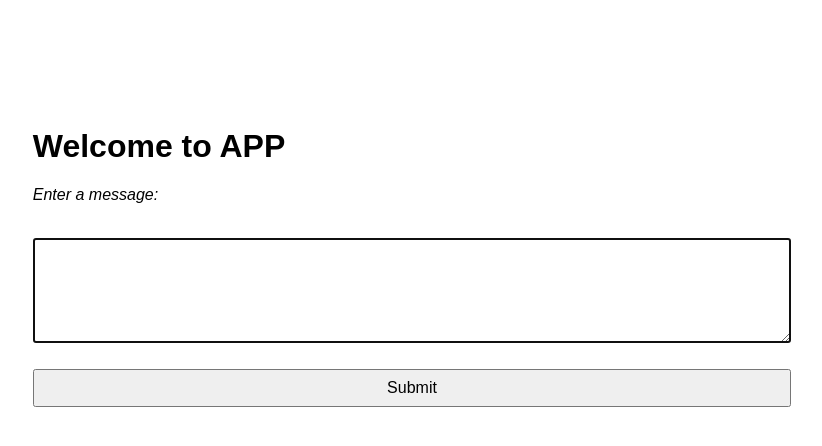
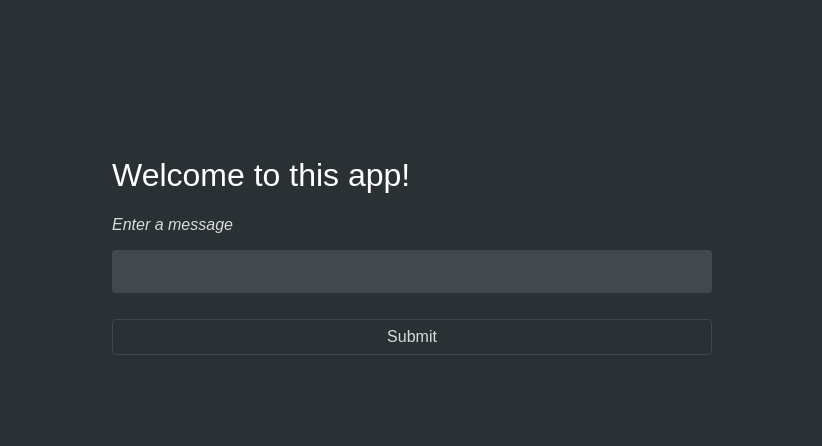
Before and after one commit to rhofvendahl/one23_classic, a Flask app: page / in a window 1280 px wide. Shown: the top 446 px of the page, without its empty margins (228-1050 px from the left). Run offline with Flask 2, Linux system fonts and the light colour scheme.

Commit message:
feat: dark mode & styles update

```diff
--- a/static/css/main.css
+++ b/static/css/main.css
@@ -1,20 +1,48 @@
+/*
+Palette
+131515 (Eerie Black)
+1D2020 (Eerie Black)
+2A3135 (Gunmetal)
+42484B (Charcoal)
+5C6062 (Granite Gray)
+777A7D (Sonic Silver)
+818587 (Gray Web)
+D9DBDB (Gainsboro)
+*/
+
 body {
   font-family: Arial, sans-serif;
+  background-color: #2A3135;
+  color: #D9DBDB;
 }
 
-@media (min-width: 600px) {
-  #content-wrapper {
-    margin-left: 20%;
-    margin-right: 20%;
-    margin-top: 8rem;
-  }
+#content-wrapper {
+  display: flex;
+  align-items: center;
+  justify-content: center;
 }
-@media (max-width: 600px) {
-  #content-wrapper {
-    margin-top: 2rem;
-    margin-left: 1rem;
-    margin-right: 1rem;
-  }
+
+#content {
+  margin: 0 auto;
+  margin-top: 8rem;
+  width: 100%;
+  max-width: 600px;
+}
+
+
+#welcome {
+  font-weight: normal;
+  color: white;
+}
+
+#conversation {
+  white-space: pre-wrap;
+  color: white;
+}
+
+#prompt {
+  font-style: italic;
+  color: #D9DBDB;
 }
 
 form {
@@ -25,22 +53,37 @@ form {
 #user-input {
   padding: 0.5em;
   font-size: 1em;
+  background-color: #42484B;
+  border: none;
+  border-radius: 4px;
+  resize: none;
+  color: white;
+}
+
+#user-input:focus {
+  outline: none;
 }
 
 #submit {
   margin-top: 0.5em;
   padding: 0.5em;
   font-size: 1em;
+  box-shadow: none;
+  background-color: transparent;
+  border: 1px solid #42484B;
+  border-radius: 4px;
+  color: #D9DBDB;
 }
 
-#conversation {
-  white-space: pre-wrap;
+#submit:hover {
+  background: #42484B
+}
+
+#submit:active {
+  color: white;
 }
 
 #moderation {
   white-space: pre-wrap;
+  color: #D9DBDB
 }
-
-#prompt {
-  font-style: italic;
-}
--- a/static/js/main.js
+++ b/static/js/main.js
@@ -7,9 +7,11 @@ document.addEventListener('DOMContentLoaded', function() {
     let passcode = localStorage.getItem("passcode") || "";
 
     // Get the form element
-    const form = document.getElementById('form');
+    const formElement = document.getElementById('form');
 
-    document.getElementById("user-input").focus();
+    const inputElement = document.getElementById("user-input");
+
+    inputElement.focus();
 
     // Create a function to return the moderation text
     const getModText = (mod) => {
@@ -40,7 +42,7 @@ document.addEventListener('DOMContentLoaded', function() {
         }
 
         // Get the user input
-        const inputElement = document.getElementById("user-input");
+        // const inputElement = document.getElementById("user-input");
         const userInput = inputElement.value;
         inputElement.value = "";
 
@@ -106,16 +108,22 @@ document.addEventListener('DOMContentLoaded', function() {
     }
 
     // Add a submit event listener to the form
-    form.addEventListener('submit', function(event) {
+    formElement.addEventListener('submit', function(event) {
         submitUserInput(event);
     });
 
     // Add an event listener to the form to detect when the user presses a key
-    form.addEventListener('keydown', function(event) {
+    formElement.addEventListener('keydown', function(event) {
         // If the user presses the enter key without holding shift, and if the ctrl or meta key is
         // also pressed, submit the form
         if (event.key === "Enter" && !event.shiftKey) {
             submitUserInput(event);
         }
     });
+
+    inputElement.addEventListener('input', () => {
+
+        inputElement.style.height = 'auto';
+        inputElement.style.height = Math.min(inputElement.scrollHeight, 200) + 'px';
+    });
 });
--- a/templates/index.html
+++ b/templates/index.html
@@ -10,17 +10,19 @@
   </head>
   <body>
     <div id="content-wrapper">
-      <h1>Welcome to APP</h1>
+      <div id="content">
+        <h1 id="welcome">Welcome to this app!</h1>
         <div id="conversation"></div>
 
         <!-- Form for user input -->
-      <p id="prompt">Enter a message:</p><br>
+        <p id="prompt">Enter a message</p>
         <form id="form">
-        <textarea id="user-input" type="text" id="user-input" name="user-input" rows="6"></textarea><br>
+          <textarea id="user-input" type="text" id="user-input" name="user-input"></textarea><br>
           <input id="submit" type="submit" value="Submit">
         </form>
         <br>
         <div id="moderation"></div>
       </div>
+    </div>
   </body>
 </html>
```
Lines whose indentation alone changed are shown as unchanged.
